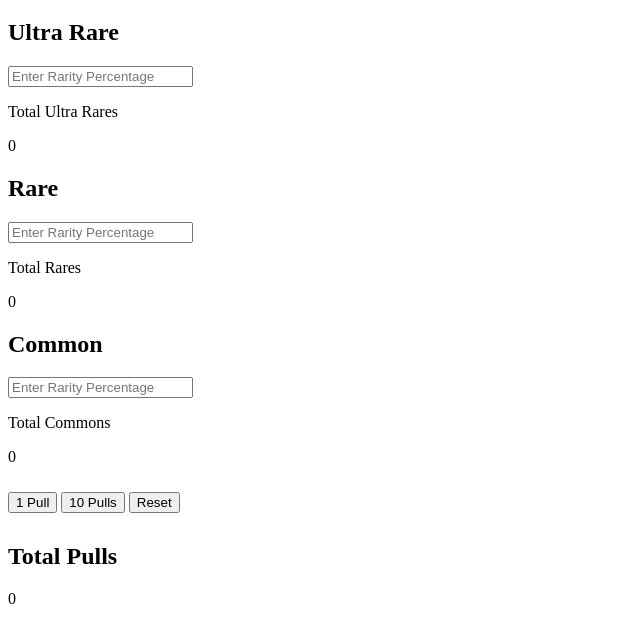
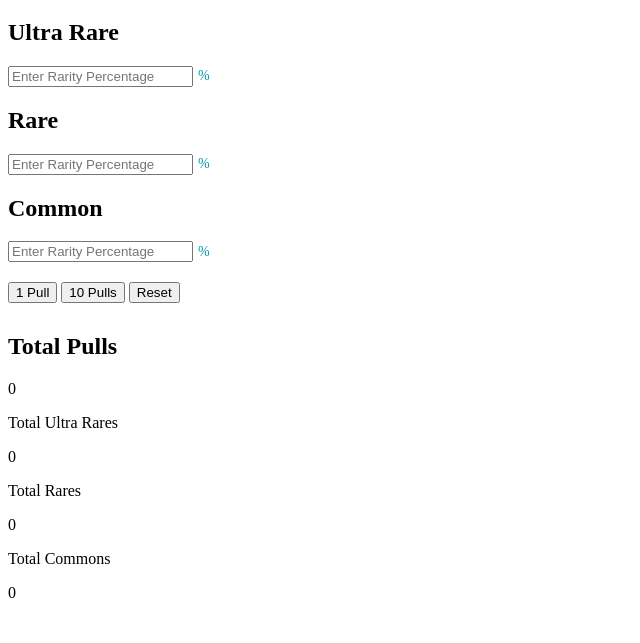
Before and after one commit to wenchenxu/SoftwareDev, a plain HTML site: page gacha/index.html in a window 1280 px wide. Shown: the part 61-704 px from the top of the page, without its empty margins (0-640 px from the left). Drawn offline with Linux system fonts and the light colour scheme.

Commit message:
* added input container field for the css * reformatted the total to show at the bottom instead of in between

```diff
--- a/gacha/calculator.js
+++ b/gacha/calculator.js
@@ -48,7 +48,6 @@ function pullCards(count) {
                 rarityCounts[j]++;
                 break;
             }
-
         }
     }
     totalCount = totalCount + count
--- a/gacha/index.html
+++ b/gacha/index.html
@@ -22,21 +22,21 @@
     <div class="row">
         <div class="rarity" id="rarity1">
             <h2>Ultra Rare</h2>
-            <input type="text" id="inputRarity1" placeholder="Enter Rarity Percentage">
-            <p>Total Ultra Rares</p>
-            <p id="rarity1Count">0</p>
+            <div class="input-container">
+                <input type="text" id="inputRarity1" placeholder="Enter Rarity Percentage">
+            </div>
         </div>
         <div class="rarity" id="rarity2">
             <h2>Rare</h2>
-            <input type="text" id="inputRarity2" placeholder="Enter Rarity Percentage">
-            <p>Total Rares</p>
-            <p id="rarity2Count">0</p>
+            <div class="input-container">
+                <input type="text" id="inputRarity2" placeholder="Enter Rarity Percentage">
+            </div>
         </div>
         <div class="rarity" id="rarity3">
             <h2>Common</h2>
-            <input type="text" id="inputRarity3" placeholder="Enter Rarity Percentage">
-            <p>Total Commons</p>
-            <p id="rarity3Count">0</p>
+            <div class="input-container">
+                <input type="text" id="inputRarity3" placeholder="Enter Rarity Percentage">
+            </div>
         </div>
     </div>
     <div class="row">
@@ -48,6 +48,19 @@
         <h2>Total Pulls</h2>
         <p id="totalCount">0</p>
     </div>
+    <div class="row">
+        <p>Total Ultra Rares</p>
+        <p id="rarity1Count">0</p>
+    </div>
+    <div class="row">
+        <p>Total Rares</p>
+        <p id="rarity2Count">0</p>
+    </div>
+    <div class="row">
+        <p>Total Commons</p>
+        <p id="rarity3Count">0</p>
+    </div>
+
     <script src="calculator.js"></script>
 </body>
 </html>
--- a/gacha/style.css
+++ b/gacha/style.css
@@ -11,5 +11,5 @@
 .input-container::after {
     content: '%';
     font-size: 14px;
-    color: #831414;
+    color: #0598b3;
 }
```
